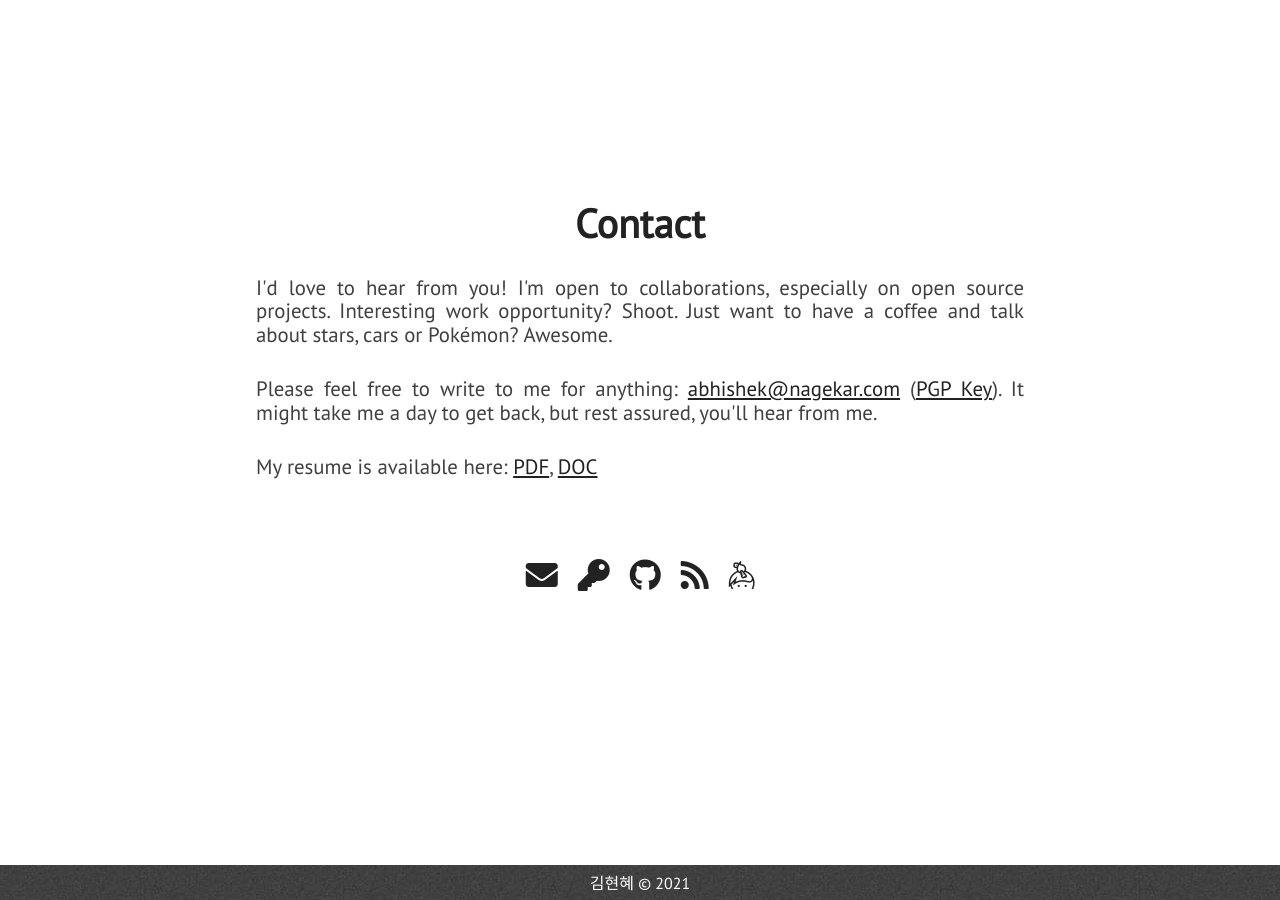
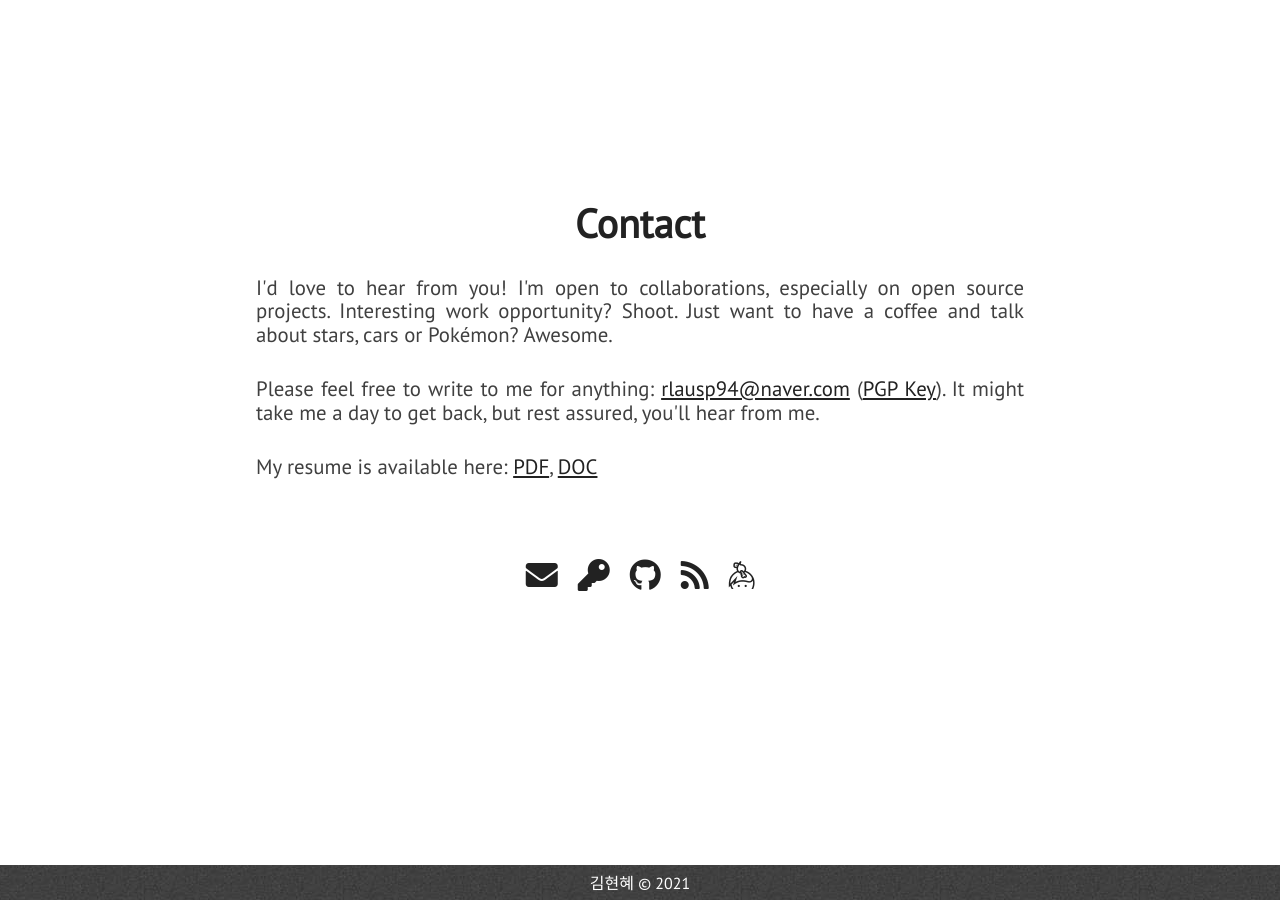
Before and after one commit to abhn/portfolio, a Jekyll site: the page built from index.html, in a window 1280 px wide and 900 px high, scrolled down 5081 px. Built offline with Jekyll 4.4.1, drawn with Linux system fonts in a browser that asks for light colours; nearby versions of some CDN libraries.

Commit message:
Update _config.yml

```diff
--- a/_config.yml
+++ b/_config.yml
@@ -7,12 +7,9 @@
 exclude: [vendor/ruby]
 
 # Personalization
-github_username: abhn
-blog_url: https://www.nagekar.com
-email: abhishek@nagekar.com
-keybase_username: abhn
-twitter_username: abhn_
-reddit_username: abhn
+github_username: 김현혜
+blog_url: https://techhyeondev.github.io/portfolio/
+email: rlausp94@naver.com
 
 # absolute or relative
 profile_picture: assets/images/pp.jpg
```
